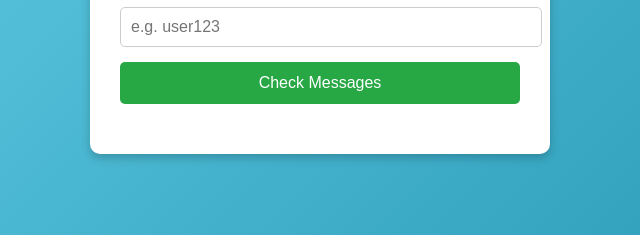
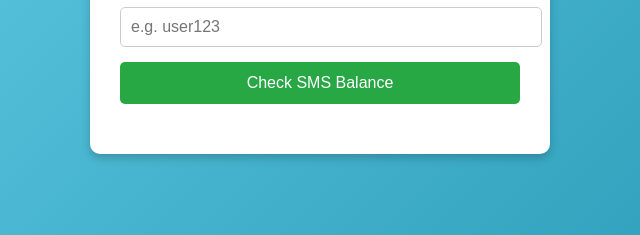
Before and after one commit to masomodigital/smsbal-monthly, a plain HTML site: page index.html in a window 1280 px wide. Shown: the part 385-620 px from the top of the page, 320-960 px from the left. Drawn offline with Linux system fonts and the light colour scheme.

Commit message:
Update index.html

```diff
--- a/index.html
+++ b/index.html
@@ -115,7 +115,7 @@
     <form onsubmit="getMessageCount(); return false;">
       <label for="userId">Enter User ID:</label>
       <input type="text" id="userId" placeholder="e.g. user123" required>
-      <button type="submit">Check Messages</button>
+      <button type="submit">Check SMS Balance</button>
     </form>
     <div id="result"></div>
   </div>
```
